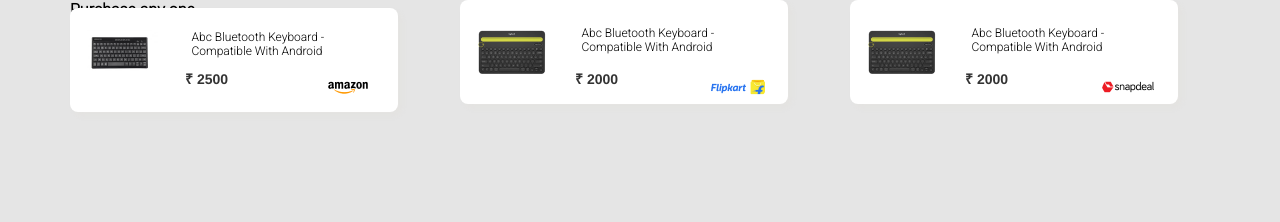
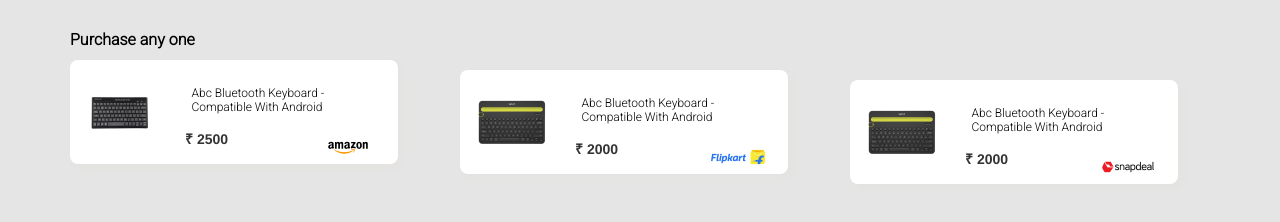
Before and after one commit to navgurukul/rosa-parks, a plain HTML site: page index.html in a window 1280 px wide. Drawn offline with nearby package versions, Linux system fonts and the light colour scheme.

Commit message:
Some CSS is given in the card.

```diff
--- a/index.html
+++ b/index.html
@@ -15,7 +15,7 @@
         <div class="container">
             <p class="item-heading">Purchase any one</p>
             <div class="row">
-                <div class="col-sm-6 col-md-4" style="padding-top: 8px; padding-bottom: 8px;">
+                <div class="col-sm-6 col-md-4 Card-1">
                     <div class="item-container">
                         <div class="item-image">
                             <img src="./assets/keyboard1.png" alt="keyboard" height="100%" width="100%" style="border-top-left-radius: inherit;border-bottom-left-radius: inherit;"></img>
@@ -31,7 +31,7 @@
                         </div>
                     </div>
                 </div>
-                <div class="col-sm-6 col-md-4">
+                <div class="col-sm-6 col-md-4 Card-2">
                     <div class="item-container">
                         <div class="item-image">
                             <img src="./assets/keyboard2.png" alt="keyboard" height="100%" width="100%" style="border-top-left-radius: inherit;border-bottom-left-radius: inherit;"></img>
@@ -47,7 +47,7 @@
                         </div>
                     </div>
                 </div>
-                <div class="col-sm-6 col-md-4">
+                <div class="col-sm-6 col-md-4 Card-3">
                     <div class="item-container">
                         <div class="item-image">
                             <img src="./assets/keyboard2.png" alt="keyboard" height="100%" width="100%" style="border-top-left-radius: inherit;border-bottom-left-radius: inherit;"></img>
--- a/styles.css
+++ b/styles.css
@@ -14,9 +14,21 @@ body {
     font-size: 16px;
     line-height: 19px;
     /* identical to box height */
-
+    top:30px;
 
     color: #000000;
+}
+
+.Card-1{
+    top: 60px;
+}
+
+.Card-2{
+    top: 70px;
+}
+
+.Card-3{
+    top: 80px;
 }
 
 .item-container {
```
